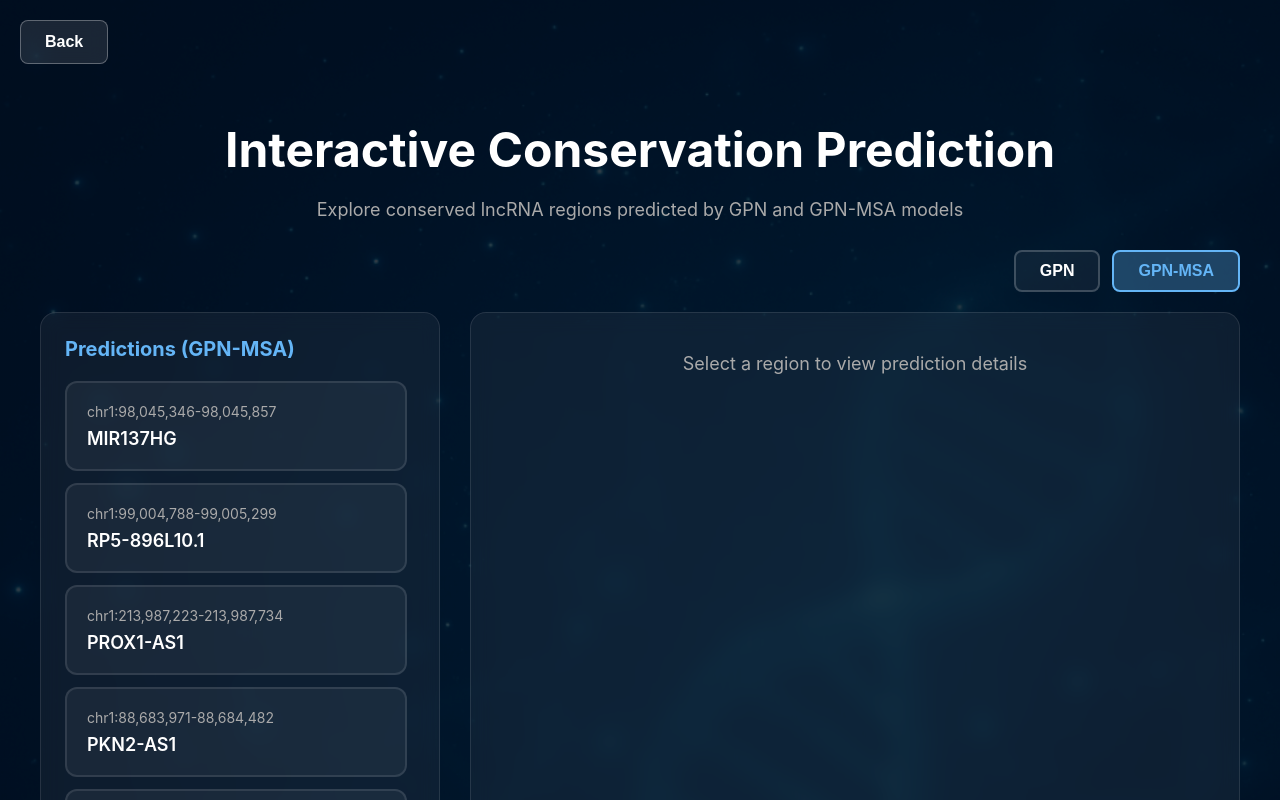
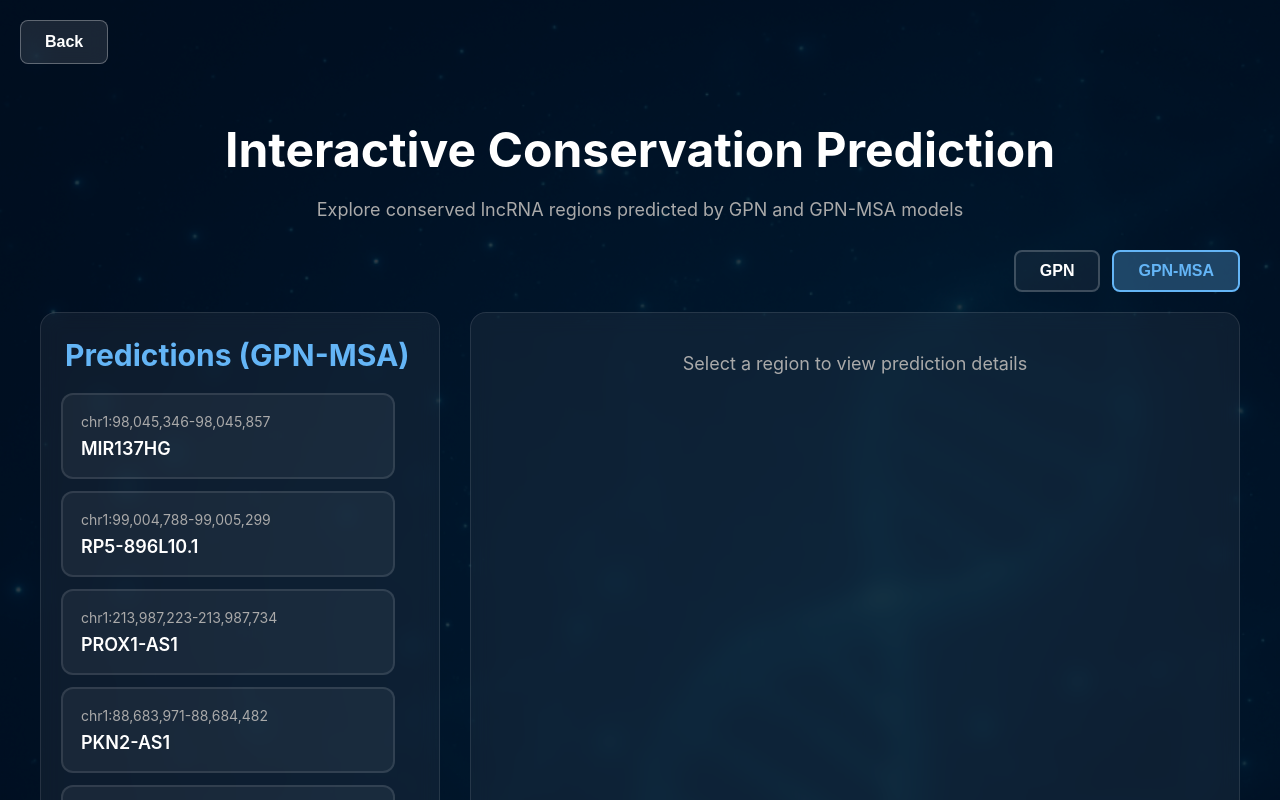
Before and after one commit to luckerrrrr/COMP9900-DNA-RNA-, a React (Vite) app in the folder frontend/demo/: page /interactive in a window 1280 px wide. Shown: the top 800 px of the page. Built offline with nearby package versions, Linux system fonts and the light colour scheme.

Commit message:
feat: updated UI

```diff
--- a/frontend/demo/src/components/interactivePages/RegionCard.jsx
+++ b/frontend/demo/src/components/interactivePages/RegionCard.jsx
@@ -6,7 +6,7 @@ export default function RegionCard({ region, index, isSelected, onClick }) {
       whileHover={{ scale: 1.02 }}
       onClick={onClick}
       style={{
-        padding: "20px",
+        padding: "18px",
         background: isSelected
           ? "rgba(100, 181, 246, 0.2)"
           : "rgba(255, 255, 255, 0.05)",
--- a/frontend/demo/src/components/interactivePages/RegionList.jsx
+++ b/frontend/demo/src/components/interactivePages/RegionList.jsx
@@ -47,7 +47,7 @@ export default function RegionList({
         {/* title */}
         <h3
           style={{
-            fontSize: "20px",
+            fontSize: "30px",
             fontWeight: "bold",
             color: "#64b5f6",
             marginBottom: "20px",
@@ -64,7 +64,9 @@ export default function RegionList({
             maxHeight: "480px",
             overflowY: "auto",
             marginBottom: "16px",
-            paddingRight: "8px",
+            paddingRight: "20px",
+            marginLeft: "-14px",
+            paddingLeft: "10px",
           }}
         >
           {regions.map((region, index) => (
```
